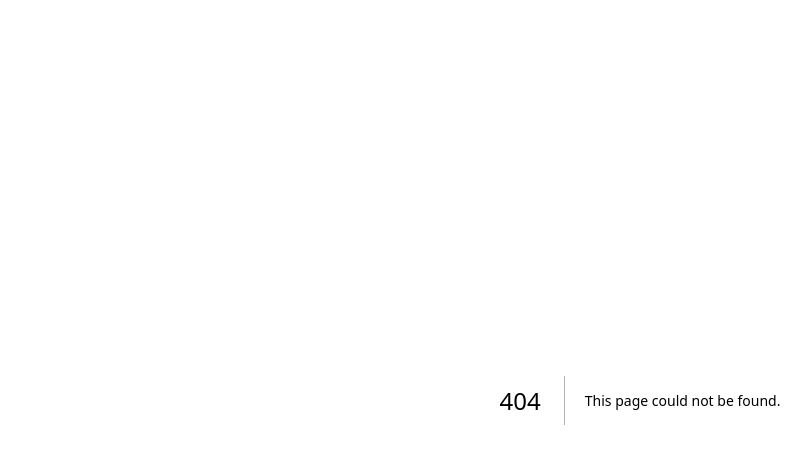
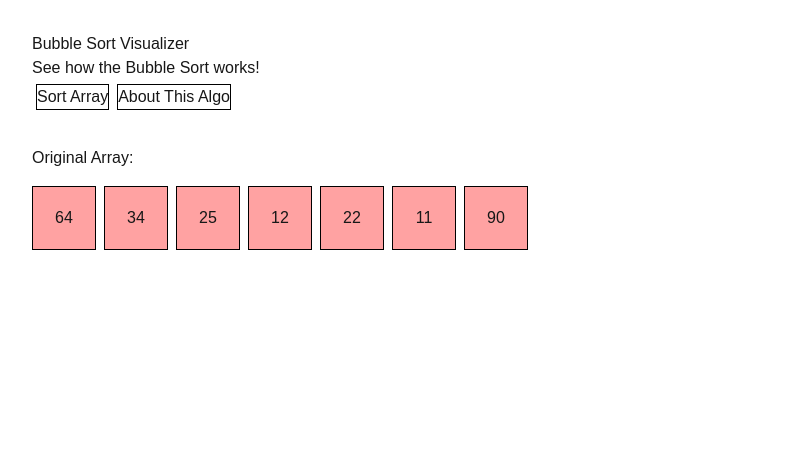
Before and after one commit to graslowsnail/algorithm-visualizer, a Next.js app: page /bubbleSort in a window 1280 px wide. Before the commit this address had no page. Shown: the top 464 px of the page, without its empty margins (0-811 px from the left). Built offline with nearby package versions, Linux system fonts and the light colour scheme.

Commit message:
added bubble sort and super simple visualizer

```diff
--- /dev/null
+++ b/app/bubbleSort/page.tsx
@@ -0,0 +1,94 @@
+'use client'
+import { bubbleSort } from "../utils/bubbleSort";
+import { useState } from "react";
+import AlgoModal from '@/app/components/AlgoModal';
+
+export default function BubbleSort() {
+    const [originalArray] = useState<number[]>([64, 34, 25, 12, 22, 11, 90]);
+    const [sortedArray, setSortedArray] = useState<number[]>([]);
+    const [showIndex, setShowIndex] = useState(0);
+    const [isAnimating, setIsAnimating] = useState(false);
+    const [showModal, setShowModal] = useState(false);
+
+    const handleSortClick = () => {
+        const result = bubbleSort();
+        setSortedArray(result);
+
+        // Start animation - reveal one element every 100ms
+        setIsAnimating(true);
+        setShowIndex(0);
+
+        result.forEach((_, index) => {
+            setTimeout(() => {
+                setShowIndex(index + 1);
+                if (index === result.length - 1) {
+                    setIsAnimating(false);
+                }
+            }, index * 500);
+        });
+    };
+
+    return (
+        <div className="min-h-screen p-8">
+            <h1>Bubble Sort Visualizer</h1>
+            <p>See how the Bubble Sort works!</p>
+
+            <button className="m-1 border border-black" onClick={handleSortClick}>
+                Sort Array
+            </button>
+
+            <button className="m-1 border border-black" onClick={() => setShowModal(true)}>
+                About This Algo
+            </button>
+
+            {/* Original Array */}
+            <div className="mt-8">
+                <h3>Original Array:</h3>
+                <div className="flex gap-2 mt-4">
+                    {originalArray.map((value, index) => (
+                        <div
+                            key={index}
+                            className="w-16 h-16 bg-red-300 border border-black flex items-center justify-center"
+                        >
+                            {value}
+                        </div>
+                    ))}
+                </div>
+            </div>
+
+            {/* Sorted Array (revealed slowly) */}
+            {sortedArray.length > 0 && (
+                <div className="mt-8">
+                    <h3>Sorted Array:</h3>
+                    <div className="flex gap-2 mt-4">
+                        {sortedArray.map((value, index) => (
+                            <div
+                                key={index}
+                                className={`w-16 h-16 border border-black flex items-center justify-center ${
+                                    index < showIndex ? 'bg-green-300' : 'bg-gray-200'
+                                }`}
+                            >
+                                {index < showIndex ? value : '?'}
+                            </div>
+                        ))}
+                    </div>
+                </div>
+            )}
+
+            <AlgoModal
+                isOpen={showModal}
+                onClose={() => setShowModal(false)}
+                title="Bubble Sort"
+                description="Watch the largest values 'bubble' to the right, just like bubbles rising to the surface!"
+                howItWorks="Compares adjacent elements and swaps them if they're in wrong order. Repeats until no swaps are needed."
+                timeComplexity={{
+                    best: "O(n)",
+                    worst: "O(n²)",
+                    average: "O(n²)"
+                }}
+                rating={3}
+                ratingDescription="Good for learning algorithms, but too slow for real-world use with large datasets."
+            />
+        </div>
+    );
+}
--- a/app/insertionSort/page.tsx
+++ b/app/insertionSort/page.tsx
@@ -49,7 +49,6 @@ export default function Home() {
 
     return (
         <div className="min-h-screen p-8">
-            <main>
                 <h1>Insertion Sort Visualizer</h1>
                 <p>See how the Insertion Sort works!</p>
                 <input
@@ -60,15 +59,15 @@ export default function Home() {
                 className="border border-black"
                 />
 
-                <button className="border border-black" onClick={handleClick}>
+                <button className="m-1 border border-black" onClick={handleClick}>
                 submit value
                 </button>
 
-                <button className="border border-black" onClick={handleSortClick}>
+                <button className="m-1 border border-black" onClick={handleSortClick}>
                 Sort your array
                 </button>
 
-                <button onClick={() => setShowModal(true)}>About This Algo</button>
+                <button className="m-1 border border-black" onClick={() => setShowModal(true)}>About This Algo</button>
 
                 <div className="flex items-end w-full h-[70vh] mt-8"> {/* 70% viewport height */}
                     {userArray.map((value, index) => (
@@ -83,7 +82,6 @@ export default function Home() {
                         />
                     ))}
                 </div>
-            </main>
 
             <AlgoModal
                 isOpen={showModal}
--- a/app/page.tsx
+++ b/app/page.tsx
@@ -6,8 +6,13 @@ export default function Home() {
       <main className="text-center">
         <h1 className="mb-4">Yoo select a algo to Visualize!</h1>
         <Link href="/insertionSort">
-          <button className="border border-black px-4 py-2">
+          <button className="m-1 border border-black px-4 py-2">
             Insertion Sort
+          </button>
+        </Link>
+        <Link href="/bubbleSort">
+          <button className="m-1 border border-black px-4 py-2">
+            Bubble Sort
           </button>
         </Link>
       </main>
--- /dev/null
+++ b/app/utils/bubbleSort.ts
@@ -0,0 +1,29 @@
+// bubble sort logic
+console.log('This is bubble sort:)')
+
+const swapIndexes = (arr: number[], index1: number, index2:number) => {
+    let temp  = arr[index1] // save the first value
+    arr[index1] = arr[index2] // put the second index value in the first position
+    arr[index2] = temp // put saved first index value into second position
+}
+
+export const bubbleSort = () =>  {
+    let unsortedList: number[] = [64, 34, 25, 12, 22, 11, 90];
+    let didSwap = true // 1. default state so we always check the unsorted list atleast once
+    let passCount = 0  // count for how many times we have passed thru our unsorted List
+
+    console.log('Original:', unsortedList);// print initial  unsorted list
+
+    while (didSwap === true){ // 2. run check over arr atleast once.
+        didSwap= false // 3. set did swap to false, because the arr might be in order on the first try.
+        passCount++ // add 1 into how many times weve passed thru arr
+        for( let j = 0; j < unsortedList.length - passCount; j++){ // 4. for each adjacent pair
+            if ( unsortedList[j] > unsortedList[j+1]) { // 5. check if the current index is bigger then the adjcent index
+                swapIndexes(unsortedList, j, j+1)// 6. swap indexes if current index is larger
+                didSwap= true // 7 set didSwap to true becuase we swapped
+            }
+        }
+        // 8. if didSwap is false exit
+    }
+    return unsortedList// 9. return unsroted list that is now in order
+}
```
